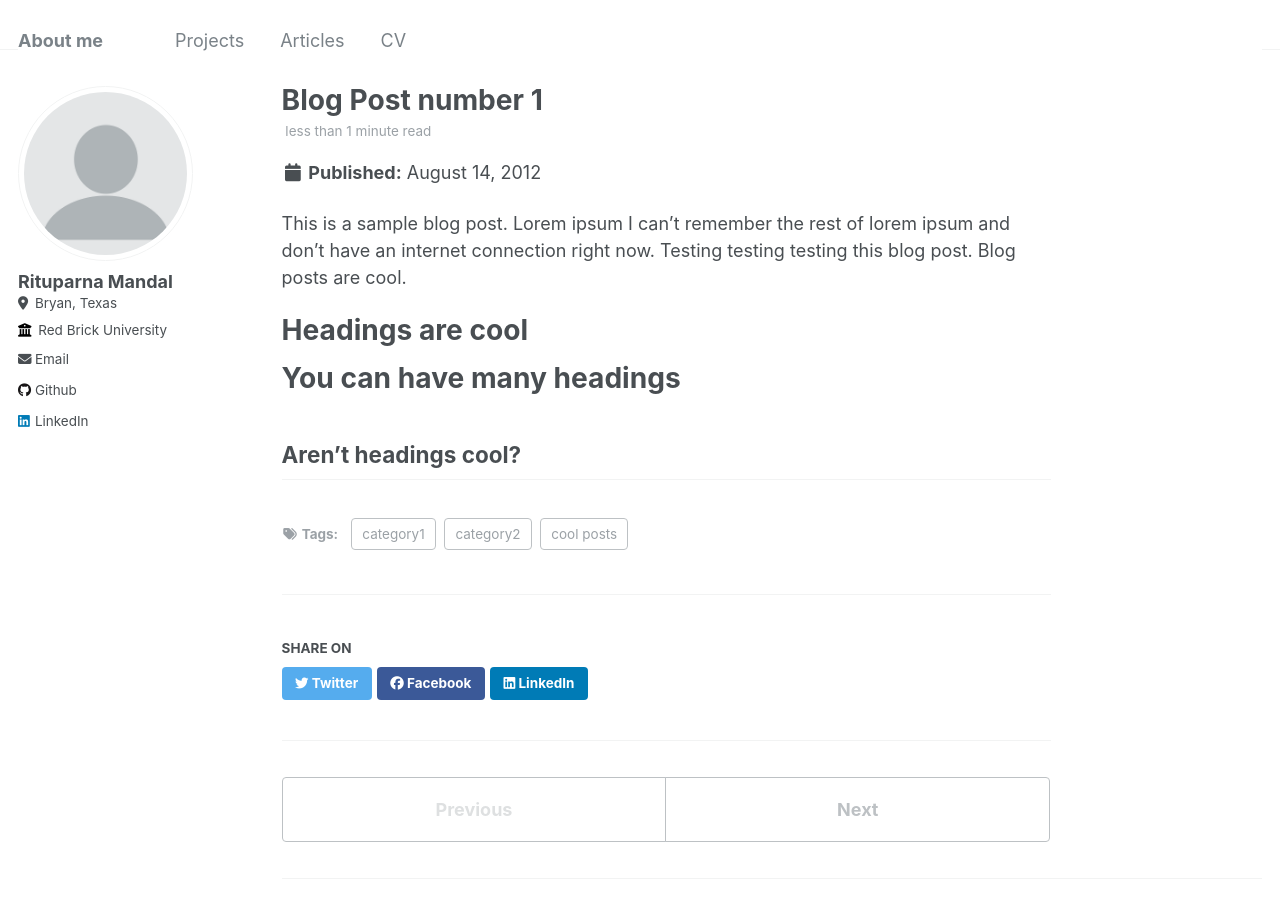
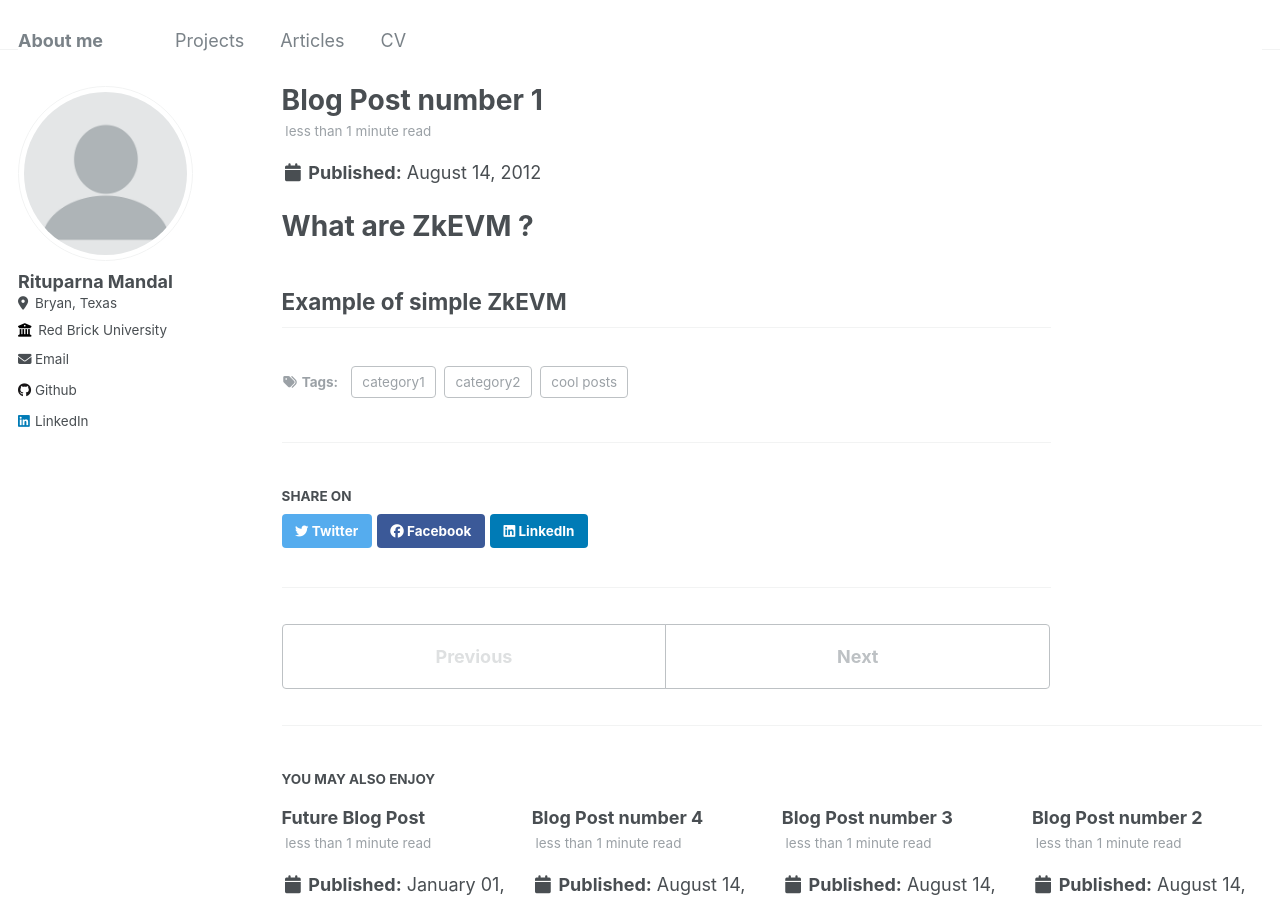
Before and after one commit to m-rit/m-rit.github.io, a Jekyll site: the page built from _posts/2012-08-14-blog-post-1.md, in a window 1280 px wide and 900 px high. Built offline with Jekyll 4.4.1, drawn with Linux system fonts in a browser that asks for light colours.

Commit message:
Update 2012-08-14-blog-post-1.md

```diff
--- a/_posts/2012-08-14-blog-post-1.md
+++ b/_posts/2012-08-14-blog-post-1.md
@@ -1,20 +1,15 @@
 ---
 title: 'Blog Post number 1'
 date: 2012-08-14
-permalink: /posts/2012/08/blog-post-1/
+permalink: /posts/2024/03/zkEVM/
 tags:
   - cool posts
   - category1
   - category2
 ---
 
-This is a sample blog post. Lorem ipsum I can't remember the rest of lorem ipsum and don't have an internet connection right now. Testing testing testing this blog post. Blog posts are cool.
-
-Headings are cool
+What are ZkEVM ?
 ======
 
-You can have many headings
-======
-
-Aren't headings cool?
+Example of simple ZkEVM
 ------
```
